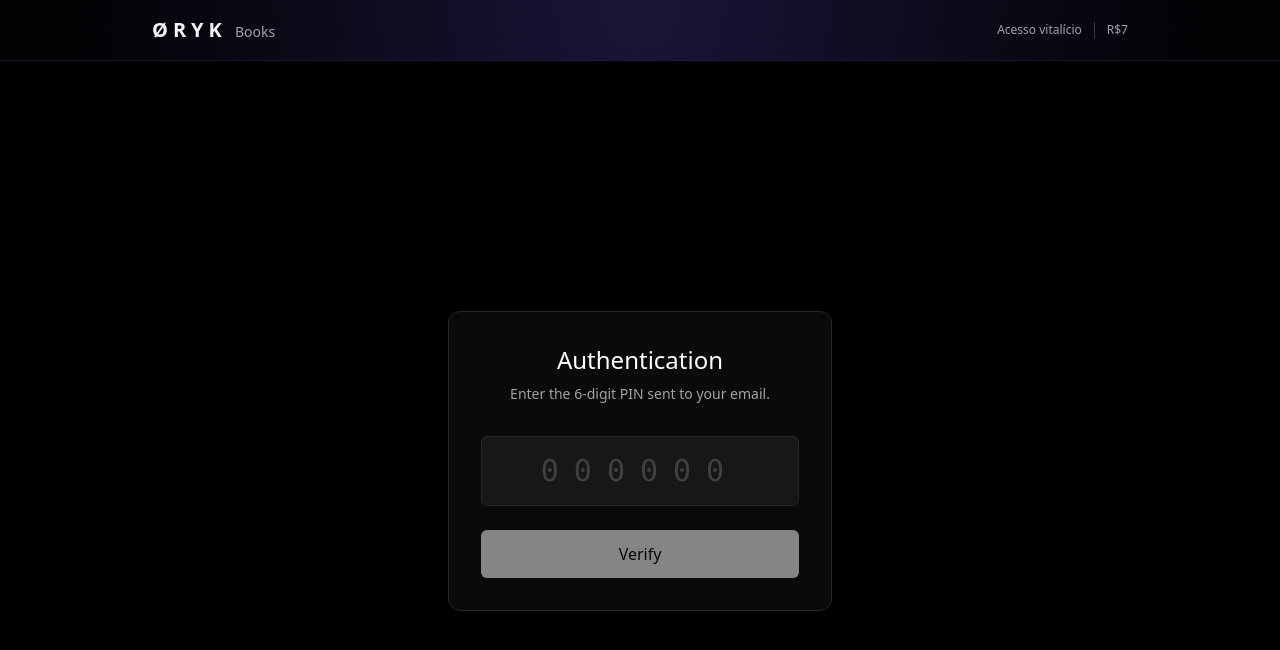
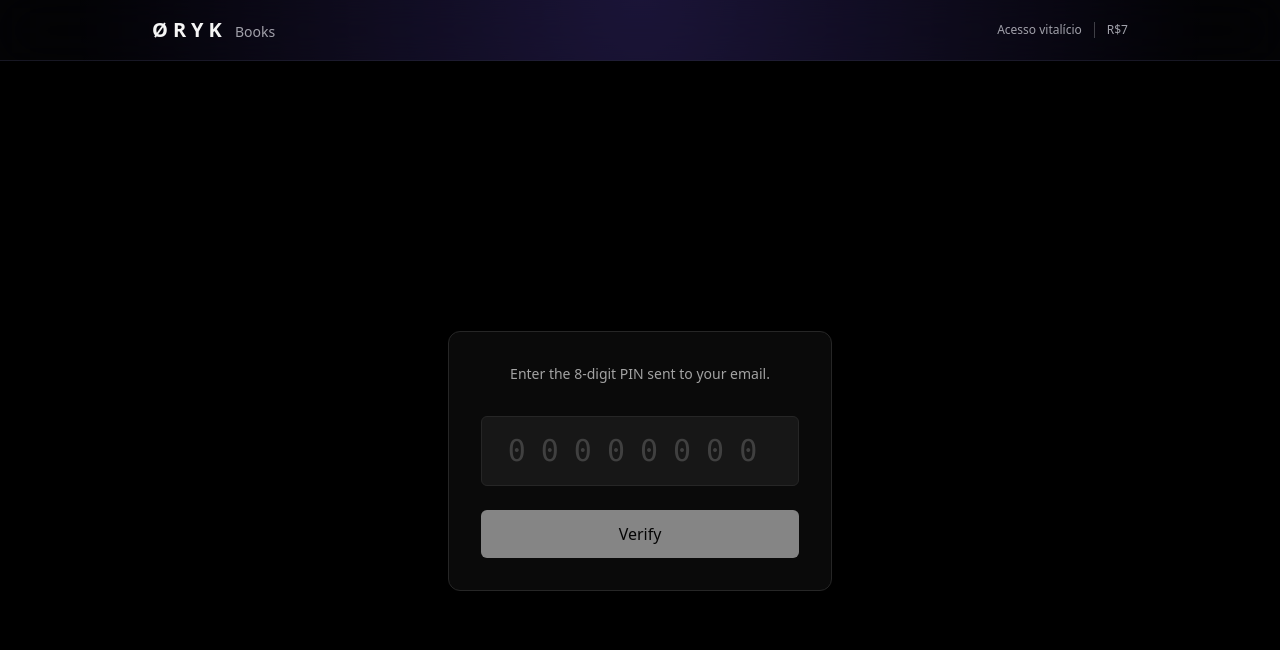
Before and after one commit to oryk-xxx/neworykbooks, a Next.js app: page /mfa in a window 1280 px wide. Shown: the top 650 px of the page. Built offline with nearby package versions, Linux system fonts and the light colour scheme.

Commit message:
update11

```diff
--- a/src/app/api/auth/mfa/route.ts
+++ b/src/app/api/auth/mfa/route.ts
@@ -9,8 +9,8 @@ export async function POST(request: Request) {
         const cookieStore = cookies();
         const pendingEmail = cookieStore.get('mfa_pending_email')?.value;
 
-        if (!pin || pin.length !== 6) {
-            return NextResponse.json({ error: 'PIN inválido' }, { status: 400 });
+        if (!pin || pin.length !== 8) {
+            return NextResponse.json({ error: 'PIN inválido (deve ter 8 dígitos)' }, { status: 400 });
         }
 
         if (!pendingEmail) {
--- a/src/app/mfa/page.tsx
+++ b/src/app/mfa/page.tsx
@@ -43,8 +43,7 @@ export default function MFAPage() {
     return (
         <div className="min-h-screen bg-black text-white flex items-center justify-center p-4">
             <div className="w-full max-w-sm bg-[#0a0a0a] border border-neutral-800 rounded-xl shadow-2xl p-8 text-center">
-                <h1 className="text-2xl font-light mb-2">Authentication</h1>
-                <p className="text-neutral-400 mb-8 text-sm">Enter the 6-digit PIN sent to your email.</p>
+                <p className="text-neutral-400 mb-8 text-sm">Enter the 8-digit PIN sent to your email.</p>
 
                 {error && (
                     <div className="bg-red-500/10 border border-red-500/50 text-red-500 text-sm p-3 rounded-md mb-6">
@@ -59,9 +58,9 @@ export default function MFAPage() {
                             name="pin"
                             type="text"
                             required
-                            maxLength={6}
-                            minLength={6}
-                            placeholder="000000"
+                            maxLength={8}
+                            minLength={8}
+                            placeholder="00000000"
                             className="w-full bg-neutral-900 border border-neutral-800 rounded-md p-4 text-center text-3xl tracking-[0.5em] font-mono focus:outline-none focus:border-neutral-500 transition-colors placeholder:text-neutral-700"
                             value={pin}
                             onChange={(e) => setPin(e.target.value.replace(/[^0-9]/g, ''))}
@@ -70,7 +69,7 @@ export default function MFAPage() {
 
                     <button
                         type="submit"
-                        disabled={loading || pin.length !== 6}
+                        disabled={loading || pin.length !== 8}
                         className="w-full bg-white text-black font-medium p-3 rounded-md hover:bg-neutral-200 transition-colors disabled:opacity-50"
                     >
                         {loading ? 'Verifying...' : 'Verify'}
```
